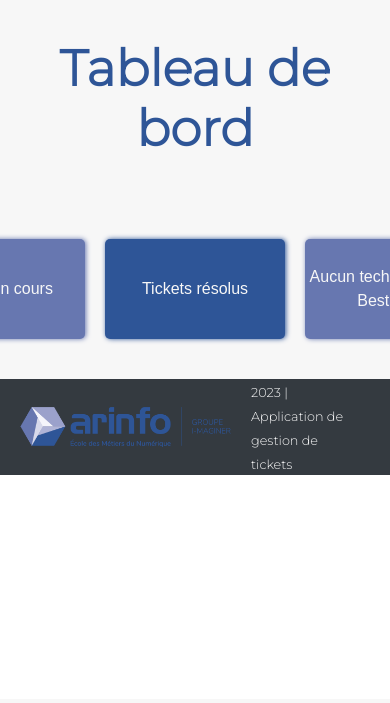
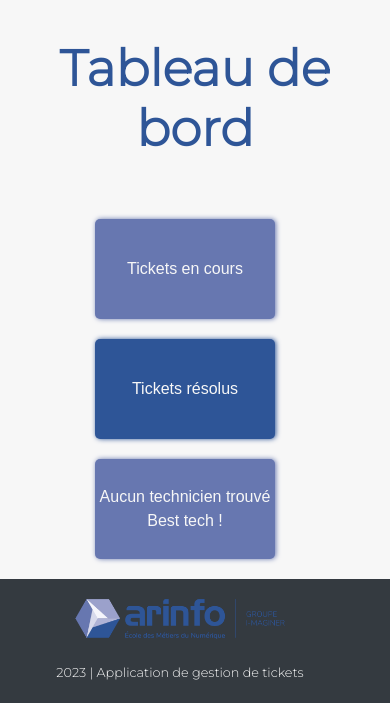
Before and after one commit to theresedecobert/outil_ticketing, a Symfony app: template outil_ticketing/templates/main/index.html.twig in a window 390 px wide; the page is wider, and only the part inside the window is pictured. Shown: the part 145-848 px from the top of that part. Before the commit the page ends 620 px from the top of that part, so only its background shows below. Run offline with Twig, Linux system fonts and the light colour scheme; the template is opened without the code that fills it, so the values that code supplies are empty; some libraries are stand-ins or nearby versions.

Commit message:
Finalisation responsive

```diff
--- a/outil_ticketing/public/css/_responsive.scss
+++ b/outil_ticketing/public/css/_responsive.scss
@@ -0,0 +1,44 @@
+@media all and (max-width:590px) {
+    .ranking {
+        flex-direction: column;
+
+        .closedTickets {
+            margin: 20px 0 !important;
+        }
+    }
+
+    footer {
+        flex-direction: column;
+        padding-bottom: 20px !important;
+    }
+
+    .custom-form {
+        width: 300px !important;
+    }
+}
+
+@media all and (max-width:1000px) {
+    table {
+        thead {
+            display: none;
+        }
+
+        tr {
+            display: block;
+            margin-bottom: 40px;
+        }
+
+        td {
+            display: block;
+            text-align: center;
+            height: auto !important;
+            padding: 12px !important;
+        }
+
+        td:before {
+            content: attr(data-label);
+            float: left;
+            font-weight: bold;
+        }
+    }
+}
--- a/outil_ticketing/public/css/style.css
+++ b/outil_ticketing/public/css/style.css
@@ -1,3 +1,38 @@
+@media all and (max-width: 590px) {
+  .ranking {
+    flex-direction: column;
+  }
+  .ranking .closedTickets {
+    margin: 20px 0 !important;
+  }
+  footer {
+    flex-direction: column;
+    padding-bottom: 20px !important;
+  }
+  .custom-form {
+    width: 300px !important;
+  }
+}
+@media all and (max-width: 1000px) {
+  table thead {
+    display: none;
+  }
+  table tr {
+    display: block;
+    margin-bottom: 40px;
+  }
+  table td {
+    display: block;
+    text-align: center;
+    height: auto !important;
+    padding: 12px !important;
+  }
+  table td:before {
+    content: attr(data-label);
+    float: left;
+    font-weight: bold;
+  }
+}
 /*************** GLOBAL ***************/
 h1 {
   font-family: "Montserrat", sans-serif;
@@ -119,7 +154,7 @@ footer img {
 }
 #dashboard .ranking {
   display: flex;
-  margin: 40px 0;
+  margin: 20px 0;
 }
 #dashboard .ranking .openedTickets {
   height: 100px;
@@ -169,7 +204,6 @@ footer img {
 }
 #dashboard #openedTickets .all-tickets .each-ticket {
   width: 300px;
-  height: 500px;
   background-color: white;
   box-shadow: #6777B0 0px 0px 8px 2px;
   margin: 30px;
--- a/outil_ticketing/public/css/style.scss
+++ b/outil_ticketing/public/css/style.scss
@@ -134,7 +134,7 @@ footer {
 
     .ranking {
         display: flex;
-        margin: 40px 0;
+        margin: 20px 0;
 
         .openedTickets {
             height: 100px;
@@ -189,7 +189,6 @@ footer {
 
             .each-ticket {
                 width: 300px;
-                height: 500px;
                 background-color: white;
                 box-shadow: $lightblue 0px 0px 8px 2px;
                 margin: 30px;
--- a/outil_ticketing/templates/tickets/new.html.twig
+++ b/outil_ticketing/templates/tickets/new.html.twig
@@ -7,7 +7,7 @@
 	<section class="row m-0">
 		{% include "_partials/_sidebar.html.twig" %}
 
-		<div class="col-md-10 m-0" id="dashboard" style="height:85vh;">
+		<div class="col-md-10 m-0" id="dashboard" style="padding: 60px;">
 			<h1>Créer un ticket</h1>
 
 			{{ include('tickets/_form.html.twig') }}
```
Also changed, not shown: outil_ticketing/templates/user/index.html.twig (+5 -5 lines), 1 other file.
